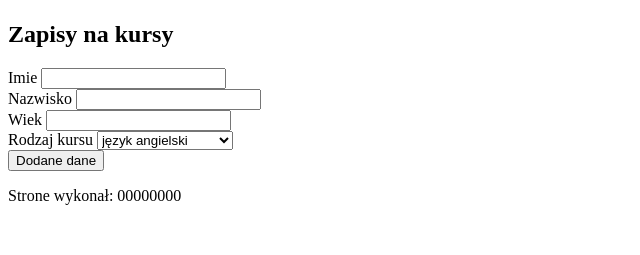
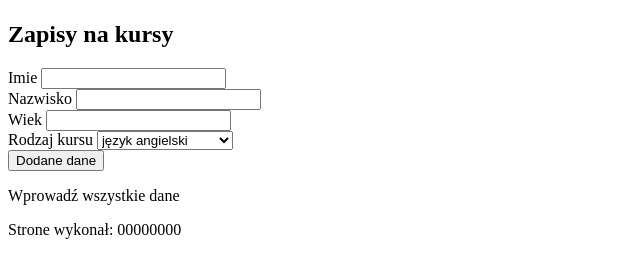
Before and after one commit to f4Mythical/egzaminy, a PHP site: page / in a window 1280 px wide. Shown: the part 967-1222 px from the top of the page, without its empty margins (0-640 px from the left). Before the commit the page ends 1172 px from the top, so only its background shows below. Run offline with PHP 8.4, Linux system fonts and the light colour scheme; data comes from the database, SQL or seed files in the repository.

```diff
--- a/egzamin2/index.php
+++ b/egzamin2/index.php
@@ -56,7 +56,7 @@
                 <input type="number" name="wiek" id="wiek"><br>
 
                 <label for="opcje">Rodzaj kursu</label>
-                <select id="opcje">
+                <select id="opcje" name="opcje">
                     <!---skrypt2-->
                     <?php
                     $q = 'SELECT kursy.nazwa
@@ -70,8 +70,22 @@ FROM kursy';
                     ?>
                 </select><br>
 
-                <input type="button" value="Dodane dane" name="wyslij" id="wyslij">
+                <input type="submit" value="Dodane dane" name="wyslij" id="wyslij">
                 <!--skrypt3-->
+                <?php
+                if(isset($_POST['wyslij']) && isset($_POST['imie']) && isset($_POST['nazwisko']) && isset($_POST['wiek'])){
+                    $imie = $_POST['imie'];
+                    $nazwisko = $_POST['nazwisko'];
+                    $wiek = $_POST['wiek'];
+                    $q = "INSERT INTO uczestnicy (imie, nazwisko, wiek)
+                       VALUES ('$imie', '$nazwisko', '$wiek')";
+                    $mq = mysqli_query($db, $q);
+                   echo '<br>Dane uczestnika ' . $imie . " " . $nazwisko . ' zostały dodane';
+                }
+                else {
+                    echo '<p>Wprowadź wszystkie dane</p>';
+                }
+                ?>
             </form>
         </section>
     </main>
```
